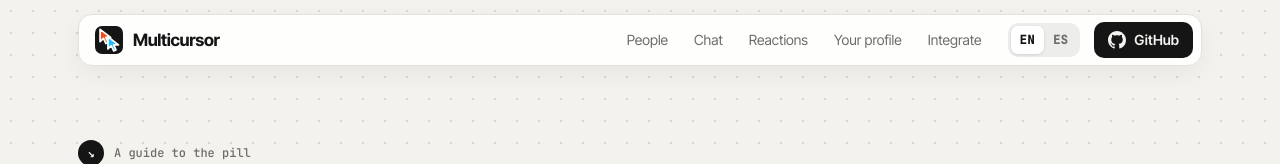
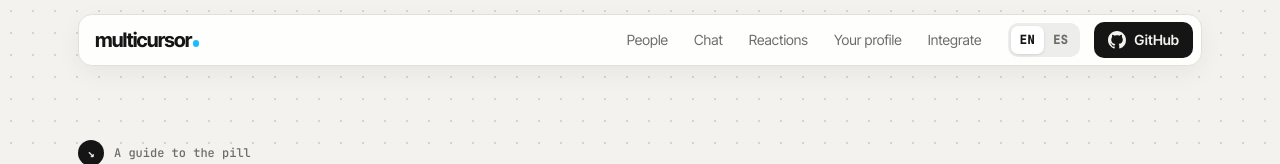
Before and after one commit to AdrianBurriel/roomful, a plain HTML site: page public/index.html in a window 1280 px wide. Shown: the top 164 px of the page. Drawn offline with Linux system fonts and the light colour scheme.

Commit message:
Logotipo tipográfico con punto de color y favicon de punto
Co-Authored-By: Claude Opus 5.5 <noreply@anthropic.com>

```diff
--- a/public/index.html
+++ b/public/index.html
@@ -43,8 +43,8 @@
   .bar{display:flex;align-items:center;gap:6px;height:52px;padding:0 8px 0 16px;border-radius:14px;
     background:color-mix(in srgb,var(--surface) 88%,transparent);backdrop-filter:blur(10px);
     border:1px solid var(--line);box-shadow:0 8px 24px rgba(0,0,0,.05)}
-  .logo{display:flex;align-items:center;gap:10px;font-weight:700;letter-spacing:-.02em;margin-right:auto;text-decoration:none}
-  .logo svg{display:block}
+  .logo{display:flex;align-items:baseline;font-size:20px;font-weight:700;letter-spacing:-.045em;margin-right:auto;text-decoration:none}
+  .logo-dot{width:.32em;height:.32em;margin-left:.08em;border-radius:50%;background:var(--me)}
   .bar nav{display:flex;gap:2px}
   .bar nav a{font-size:14px;text-decoration:none;color:var(--muted);padding:8px 12px;border-radius:9px}
   .lang{display:inline-flex;padding:3px;border-radius:10px;background:color-mix(in srgb,var(--ink) 7%,transparent);margin-left:8px}
@@ -269,12 +269,7 @@
 <div class="top">
   <div class="bar">
     <a class="logo" href="#">
-      <svg width="28" height="28" viewBox="0 0 32 32" aria-hidden="true">
-        <rect width="32" height="32" rx="8" fill="var(--ink)"/>
-        <path d="M2 2 L2 17.5 L6.3 13.4 L9.3 20 L12.2 18.7 L9.3 12.3 L15.4 12.3 Z" transform="translate(4 2) scale(.9)" fill="var(--c1)" stroke="var(--surface)" stroke-width="2.2" stroke-linejoin="round"/>
-        <path d="M2 2 L2 17.5 L6.3 13.4 L9.3 20 L12.2 18.7 L9.3 12.3 L15.4 12.3 Z" transform="translate(13 10.5) scale(.9)" fill="var(--me)" stroke="var(--surface)" stroke-width="2.2" stroke-linejoin="round"/>
-      </svg>
-      Multicursor
+      multicursor<i class="logo-dot" aria-hidden="true"></i>
     </a>
     <nav data-i18n-attr="aria-label:navLabel" aria-label="Sections">
       <a href="#people" data-i18n="navPeople">People</a>
```
Also changed, not shown: public/favicon.svg.
